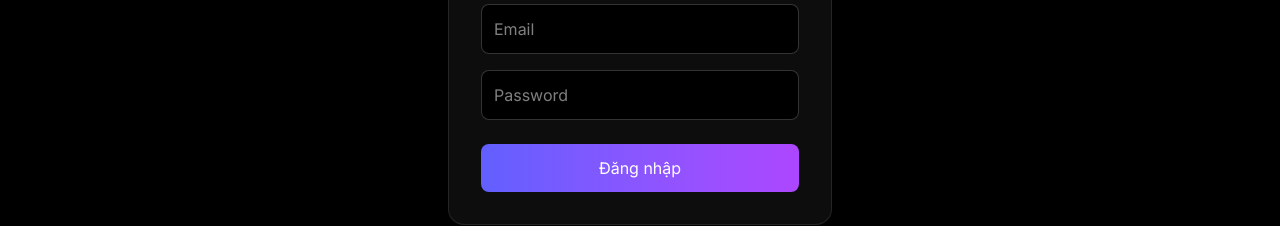
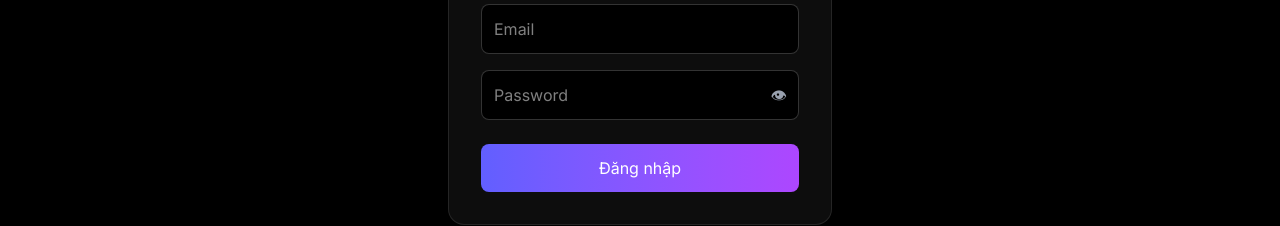
Before and after one commit to DatYLV/memory-bridge, a Next.js app: page /login in a window 1280 px wide. Shown: the part 410-636 px from the top of the page. Built offline with nearby package versions, Linux system fonts and the light colour scheme.

Commit message:
save before pull

```diff
--- a/app/login/page.tsx
+++ b/app/login/page.tsx
@@ -6,8 +6,10 @@ import { useRouter } from "next/navigation"
 
 export default function LoginPage() {
   const router = useRouter()
+
   const [email, setEmail] = useState("")
   const [password, setPassword] = useState("")
+  const [showPassword, setShowPassword] = useState(false)
 
   const handleLogin = async (e: any) => {
     e.preventDefault()
@@ -33,6 +35,7 @@ export default function LoginPage() {
       >
         <h2 className="text-2xl font-bold mb-6 text-center">Đăng nhập</h2>
 
+        {/* Email */}
         <input
           type="email"
           placeholder="Email"
@@ -41,13 +44,24 @@ export default function LoginPage() {
           onChange={(e) => setEmail(e.target.value)}
         />
 
-        <input
-          type="password"
-          placeholder="Password"
-          className="w-full mb-6 p-3 rounded-lg bg-black border border-white/20"
-          value={password}
-          onChange={(e) => setPassword(e.target.value)}
-        />
+        {/* Password + Eye */}
+        <div className="relative mb-6">
+          <input
+            type={showPassword ? "text" : "password"}
+            placeholder="Password"
+            className="w-full p-3 rounded-lg bg-black border border-white/20 pr-12"
+            value={password}
+            onChange={(e) => setPassword(e.target.value)}
+          />
+
+          <button
+            type="button"
+            onClick={() => setShowPassword(!showPassword)}
+            className="absolute right-3 top-1/2 -translate-y-1/2 text-gray-400 hover:text-white"
+          >
+            {showPassword ? "🙈" : "👁"}
+          </button>
+        </div>
 
         <button
           type="submit"
```
